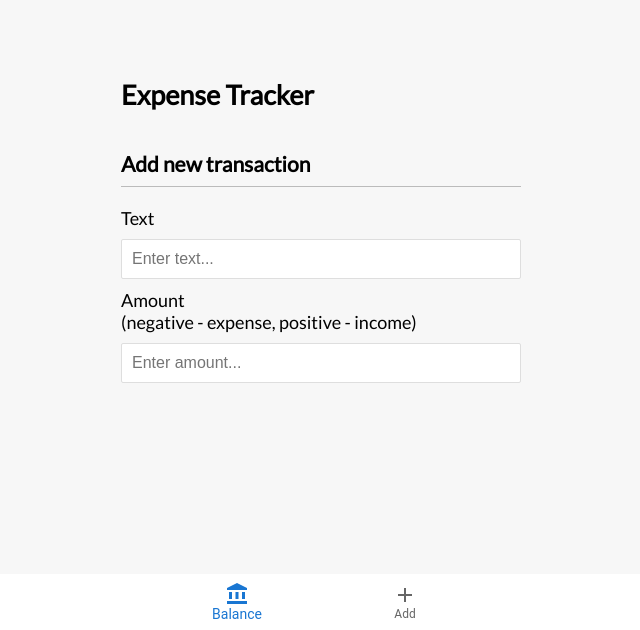
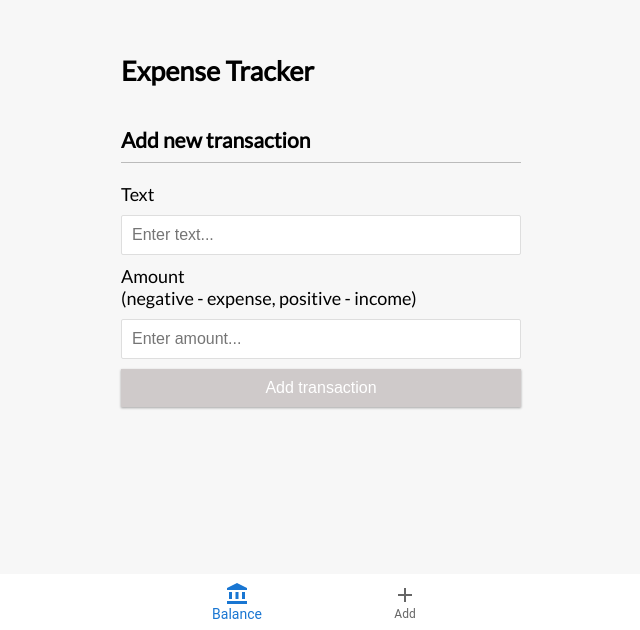
Before and after one commit to Deepakr07/React-Expense-Tracker, a React (Create React App) app in the folder expense-tracker-react/: page /add in a window 1280 px wide. Shown: the part 170-800 px from the top of the page, without its empty margins (319-959 px from the left). Built offline with nearby package versions, Linux system fonts and the light colour scheme.

Commit message:
Refactored : folder structure refined

```diff
--- a/expense-tracker-react/src/App.css
+++ b/expense-tracker-react/src/App.css
@@ -100,6 +100,18 @@ input[type='number'] {
   padding: 10px;
   width: 100%;
 }
+.btn-disabled {
+  cursor: pointer;
+  background-color: rgb(207, 202, 202);
+  box-shadow: var(--box-shadow);
+  color: #fff;
+  border: 0;
+  display: block;
+  font-size: 16px;
+  margin: 10px 0 30px;
+  padding: 10px;
+  width: 100%;
+}
 
 .btn:focus,
 .delete-btn:focus {
--- a/expense-tracker-react/src/Components/BottomNavBar.js
+++ b/expense-tracker-react/src/Components/BottomNavBar.js
@@ -13,7 +13,7 @@ export default function SimpleBottomNavigation() {
       <BottomNavigation
         showLabels
         value={value}
-        onChange={(newValue) => {
+        onChange={(event,newValue) => {
           setValue(newValue);
         }}
       >
--- a/expense-tracker-react/src/Pages/AddTransactionPage/Components/AddTransaction.js
+++ b/expense-tracker-react/src/Pages/AddTransactionPage/Components/AddTransaction.js
@@ -1,8 +1,7 @@
-import { GlobalContext } from "../../../Context/GlobalState"
-import { useContext } from "react"
-import { useForm } from "react-hook-form"
-import { handleAmountBeforeInput, handleAmountInputChange, handleTextInputChange } from "../validations"
-
+import { GlobalContext } from "../../../Context/GlobalState";
+import { useContext } from "react";
+import { useForm } from "react-hook-form";
+import { handleAmountBeforeInput, handleAmountInputChange, handleTextInputChange } from "../../../Helpers/validations";
 
 export default function AddTransaction() {
   const {
@@ -16,8 +15,6 @@ export default function AddTransaction() {
   const textValue = watch("text");
   const amountValue = watch("amount");
   const { addTransaction } = useContext(GlobalContext);
-
-
 
   const onSubmit = ({ text, amount }) => {
     const newTransaction = {
@@ -41,7 +38,7 @@ export default function AddTransaction() {
             name="text"
             {...register("text")}
             placeholder="Enter text..."
-            onInput={(e)=> handleTextInputChange(e,setValue)}
+            onInput={(e) => handleTextInputChange(e, setValue)}
           />
         </div>
         <div className="form-control">
@@ -54,11 +51,12 @@ export default function AddTransaction() {
             name="amount"
             {...register("amount")}
             placeholder="Enter amount..."
-            onInput={(e)=> handleAmountInputChange(e,setValue)}
-            onBeforeInput={(e)=>handleAmountBeforeInput(e)}
+            onInput={(e) => handleAmountInputChange(e, setValue)}
+            onBeforeInput={(e) => handleAmountBeforeInput(e)}
           />
         </div>
-        {textValue && amountValue && <button className="btn">Add transaction</button>}
+
+        <button className={(!textValue || !amountValue)?"btn-disabled":"btn"} disabled={!textValue || !amountValue}>Add transaction</button>
       </form>
     </>
   );
```
Also changed, not shown: expense-tracker-react/src/Helpers/validations.js (renamed from expense-tracker-react/src/Pages/AddTransactionPage/validations.js).
